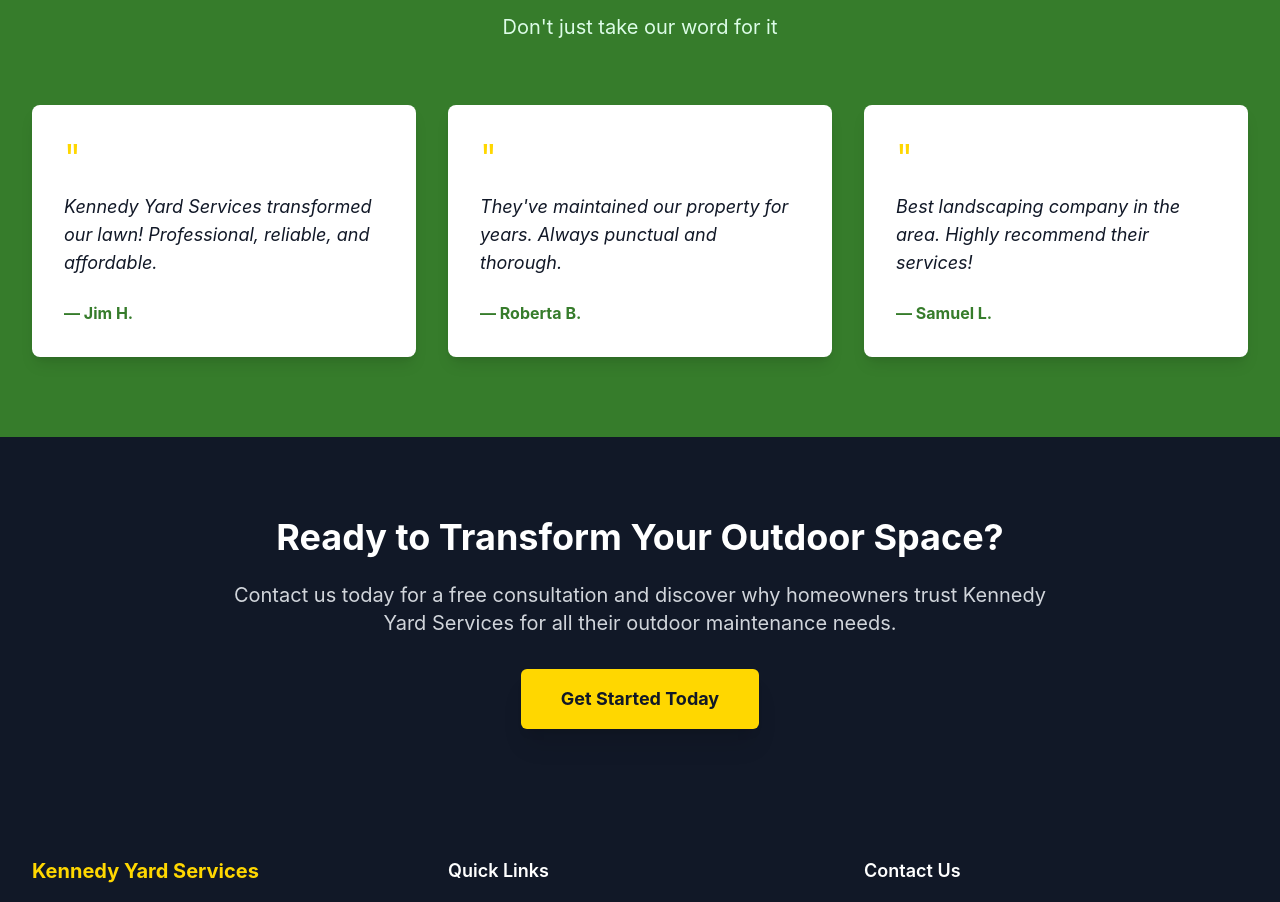
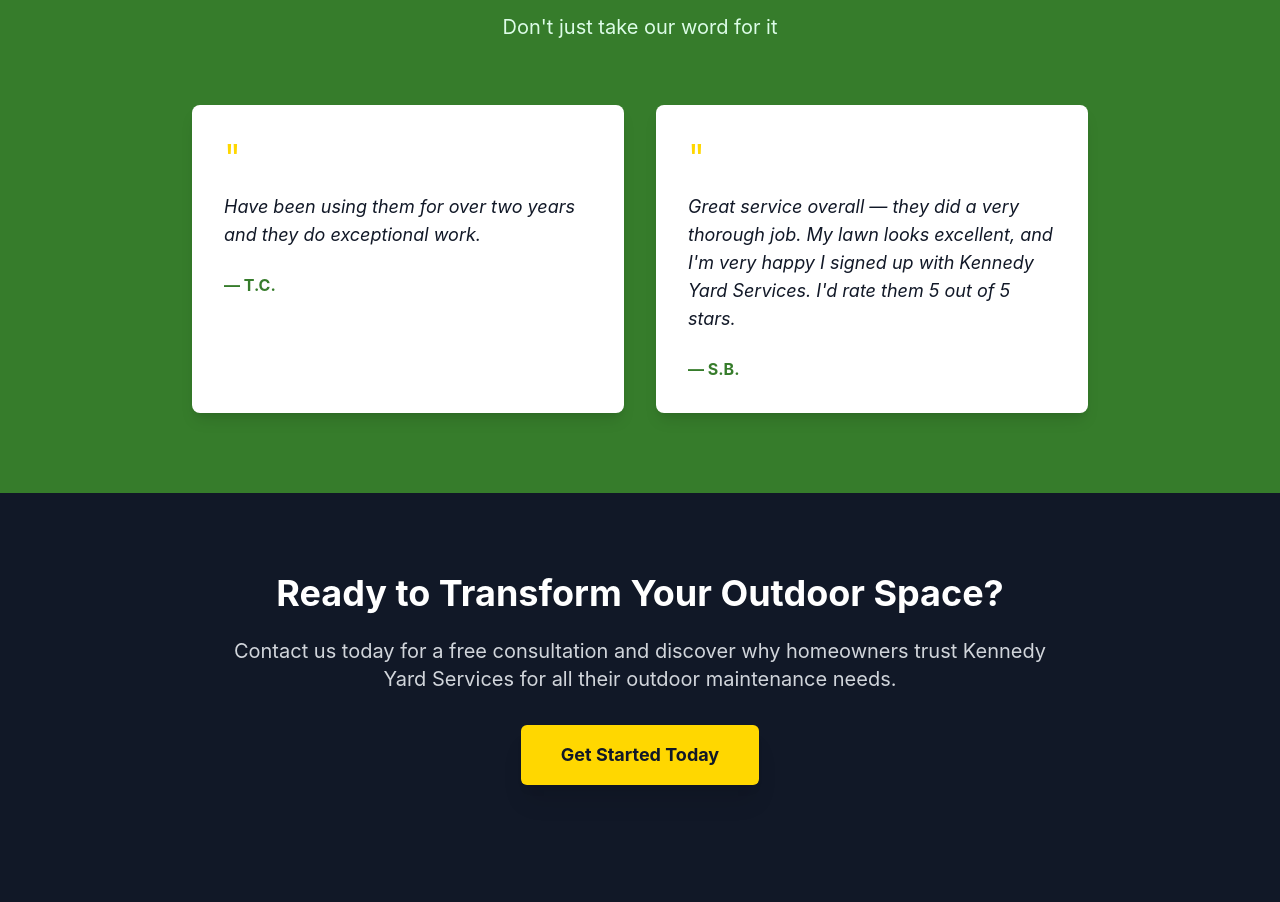
Before and after one commit to sethkennedy1/kennedy-yard-services, a Next.js app: page / in a window 1280 px wide. Shown: the part 2775-3677 px from the top of the page. Built offline with nearby package versions, Linux system fonts and the light colour scheme.

Commit message:
Update testimonials and page title with new motto

```diff
--- a/app/layout.tsx
+++ b/app/layout.tsx
@@ -4,7 +4,7 @@
 import Footer from '@/components/Footer'
 
 export const metadata: Metadata = {
-  title: 'Kennedy Yard Services - Durable. Dependable.',
+  title: 'Kennedy Yard Services - We appreciate the opportunity to work for you.',
   description: 'Professional lawn care, landscaping, and snow removal services.',
 }
 
--- a/app/page.tsx
+++ b/app/page.tsx
@@ -16,16 +16,12 @@
 
   const testimonials = [
     {
-      text: "Kennedy Yard Services transformed our lawn! Professional, reliable, and affordable.",
-      author: "Jim H.",
+      text: "Have been using them for over two years and they do exceptional work.",
+      author: "T.C.",
     },
     {
-      text: "They've maintained our property for years. Always punctual and thorough.",
-      author: "Roberta B.",
-    },
-    {
-      text: "Best landscaping company in the area. Highly recommend their services!",
-      author: "Samuel L.",
+      text: "Great service overall — they did a very thorough job. My lawn looks excellent, and I'm very happy I signed up with Kennedy Yard Services. I'd rate them 5 out of 5 stars.",
+      author: "S.B.",
     },
   ]
 
@@ -148,7 +144,7 @@
             </p>
           </div>
 
-          <div className="grid grid-cols-1 md:grid-cols-3 gap-8">
+          <div className="grid grid-cols-1 md:grid-cols-2 gap-8 max-w-4xl mx-auto">
             {testimonials.map((testimonial, index) => (
               <div
                 key={index}
```
